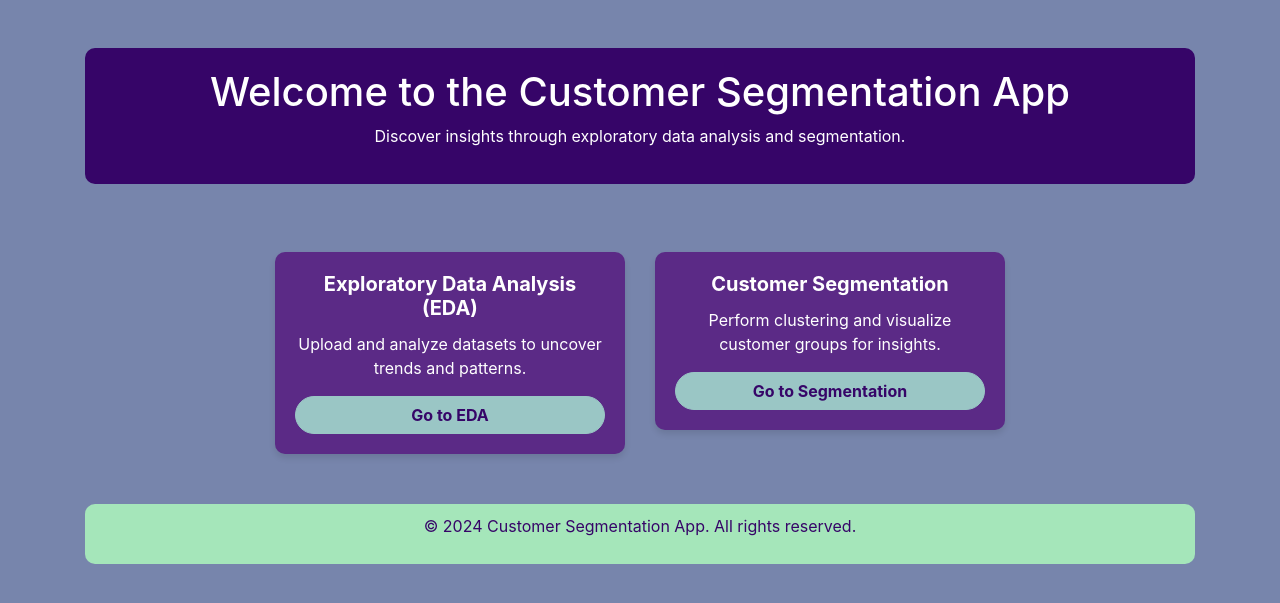
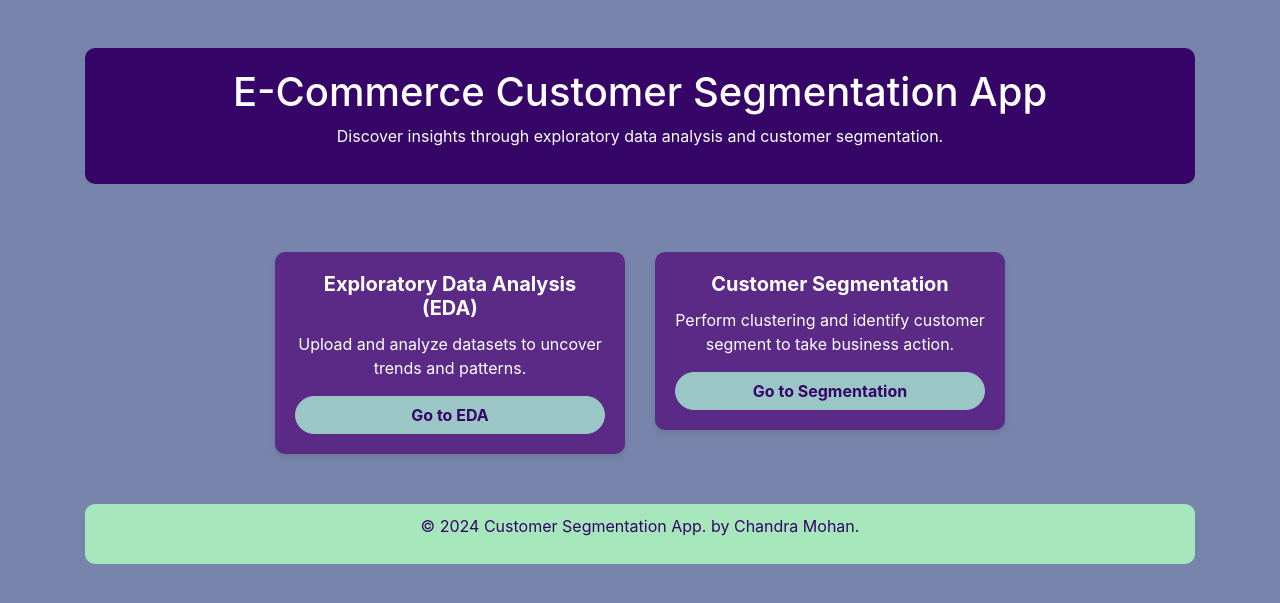
Before and after one commit to cmrajendran/flask_customersegmentation, a Flask app: page / in a window 1280 px wide. Shown: the top 603 px of the page. Run offline with Flask 3, Linux system fonts and the light colour scheme; some libraries are stand-ins or nearby versions.

```diff
--- a/pyproject.toml
+++ b/pyproject.toml
@@ -12,6 +12,7 @@ pandas = "^2.2.3"
 scikit-learn = "^1.6.0"
 matplotlib = "^3.10.0"
 seaborn = "^0.13.2"
+gunicorn = "^23.0.0"
 
 
 [build-system]
--- a/templates/eda.html
+++ b/templates/eda.html
@@ -66,7 +66,7 @@
         <!-- Header -->
         <div class="header">
             <h1>Exploratory Data Analysis (EDA)</h1>
-            <p>Upload datasets to analyze and visualize trends and patterns.</p>
+            <p>Upload raw datasets to analyze and visualize trends and patterns.</p>
         </div>
 
         <!-- File Upload Form -->
--- a/templates/home.html
+++ b/templates/home.html
@@ -68,8 +68,8 @@
     <div class="container mt-5">
         <!-- Header -->
         <div class="header">
-            <h1>Welcome to the Customer Segmentation App</h1>
-            <p>Discover insights through exploratory data analysis and segmentation.</p>
+            <h1>E-Commerce Customer Segmentation App</h1>
+            <p>Discover insights through exploratory data analysis and customer segmentation.</p>
         </div>
 
         <!-- Navigation Options -->
@@ -90,7 +90,7 @@
                 <div class="card text-center">
                     <div class="card-body">
                         <h5 class="card-title">Customer Segmentation</h5>
-                        <p class="card-text">Perform clustering and visualize customer groups for insights.</p>
+                        <p class="card-text">Perform clustering and identify customer segment to take business action.</p>
                         <a href="/segmentation" class="btn btn-primary btn-block">Go to Segmentation</a>
                     </div>
                 </div>
@@ -99,7 +99,7 @@
 
         <!-- Footer -->
         <div class="footer">
-            <p>&copy; 2024 Customer Segmentation App. All rights reserved.</p>
+            <p>&copy; 2024 Customer Segmentation App. by Chandra Mohan.</p>
         </div>
     </div>
 </body>
--- a/templates/segmentation.html
+++ b/templates/segmentation.html
@@ -66,7 +66,7 @@
         <!-- Header -->
         <div class="header">
             <h1>Customer Segmentation</h1>
-            <p>Upload the dataset and pre-trained model to perform segmentation.</p>
+            <p>Upload the cleaned dataset with RFM feature and pre-trained model to perform segmentation.</p>
         </div>
 
         <!-- File Upload Form -->
```
Also changed, not shown: requirements.txt (added, +27 -0 lines), static/olist_products_dataset.csv_heatmap.png (added), static/olist_products_dataset.csv_hist.png (added), static/olist_sellers_dataset.csv_hist.png (added), 2 other files.
